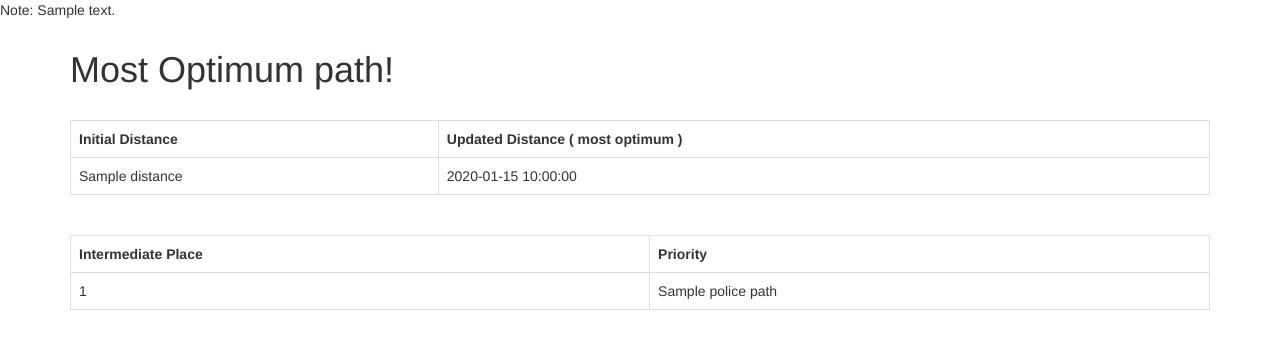
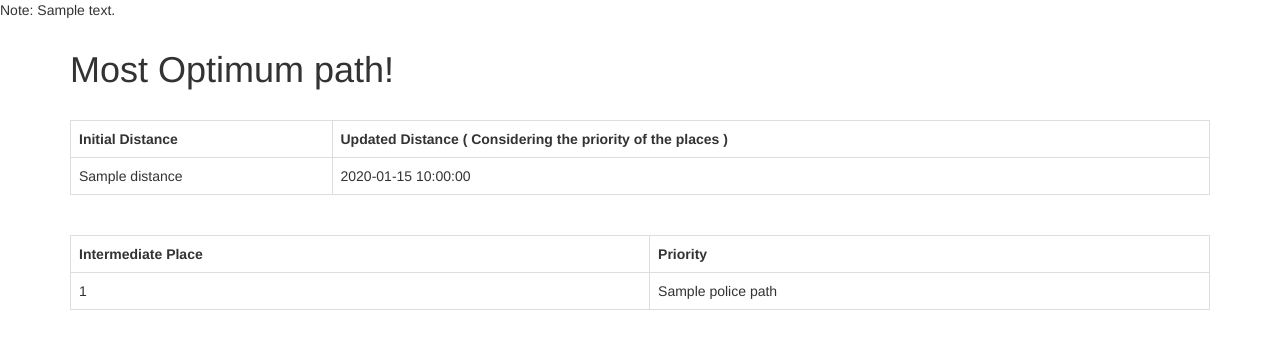
Before and after one commit to ayush1612/SK215_Avocado, a Flask app: template beats-algo/templates/results.html in a window 1280 px wide. Shown: the top 349 px of the page. Run offline with Flask 2, Linux system fonts and the light colour scheme; the template is opened without the code that fills it: most values are stand-ins (such as "Sample title", 1, 10 or a date in 2020); parts of the project's set-up code (start-up, migrations or seed data) failed here and were passed over; some libraries are stand-ins or nearby versions.

Commit message:
final algo changes

```diff
--- a/beats-algo/templates/results.html
+++ b/beats-algo/templates/results.html
@@ -9,7 +9,7 @@
     <table class="table table-bordered">
         <tr>
           <th>Initial Distance</th>
-          <th>Updated Distance ( most optimum )</th>
+          <th>Updated Distance ( Considering the priority of the places )</th>
         </tr>
         <tr>
           <td>{{ distance }}</td>
```
